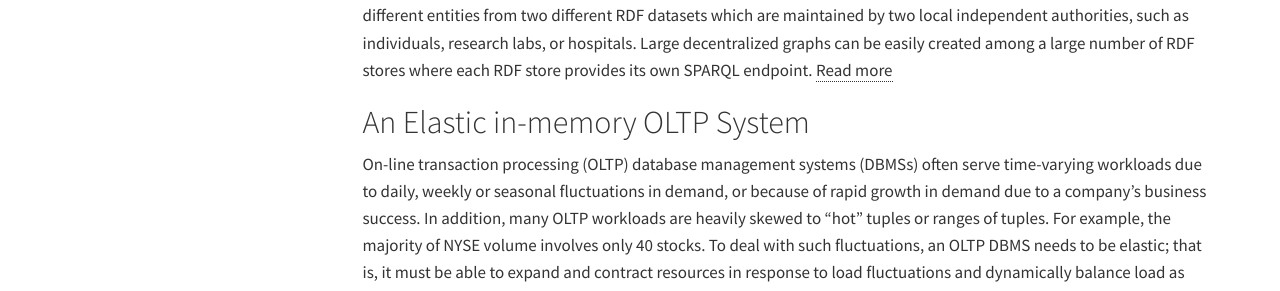
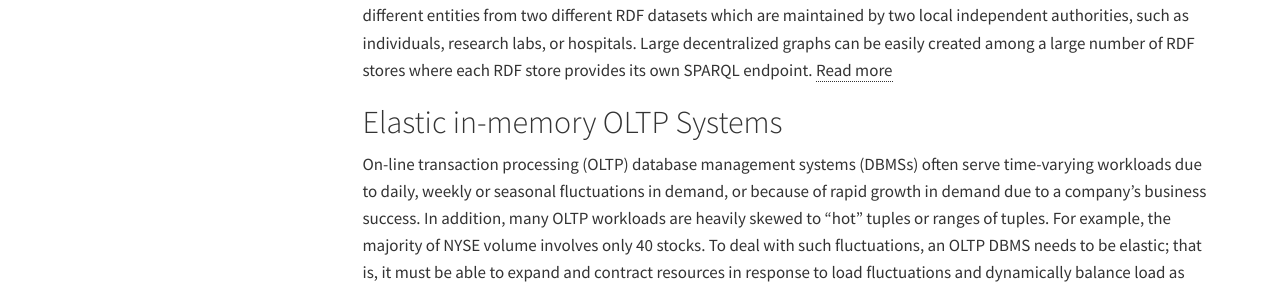
Before and after one commit to mansoure/mansoure.github.io, a Jekyll site: the page built from research/index.md, in a window 1280 px wide and 1335 px high. Shown: the part 835-1126 px from the top of the window. Built offline with Jekyll 4.4.1, drawn with Linux system fonts in a browser that asks for light colours.

Commit message:
research projects

```diff
--- a/research/index.md
+++ b/research/index.md
@@ -14,7 +14,7 @@ This project aims to develop an efficient system and software tools to make it e
 
 
 
-## An Elastic in-memory OLTP System
+## Elastic in-memory OLTP Systems
 
 
 On-line transaction processing (OLTP) database management systems
```
